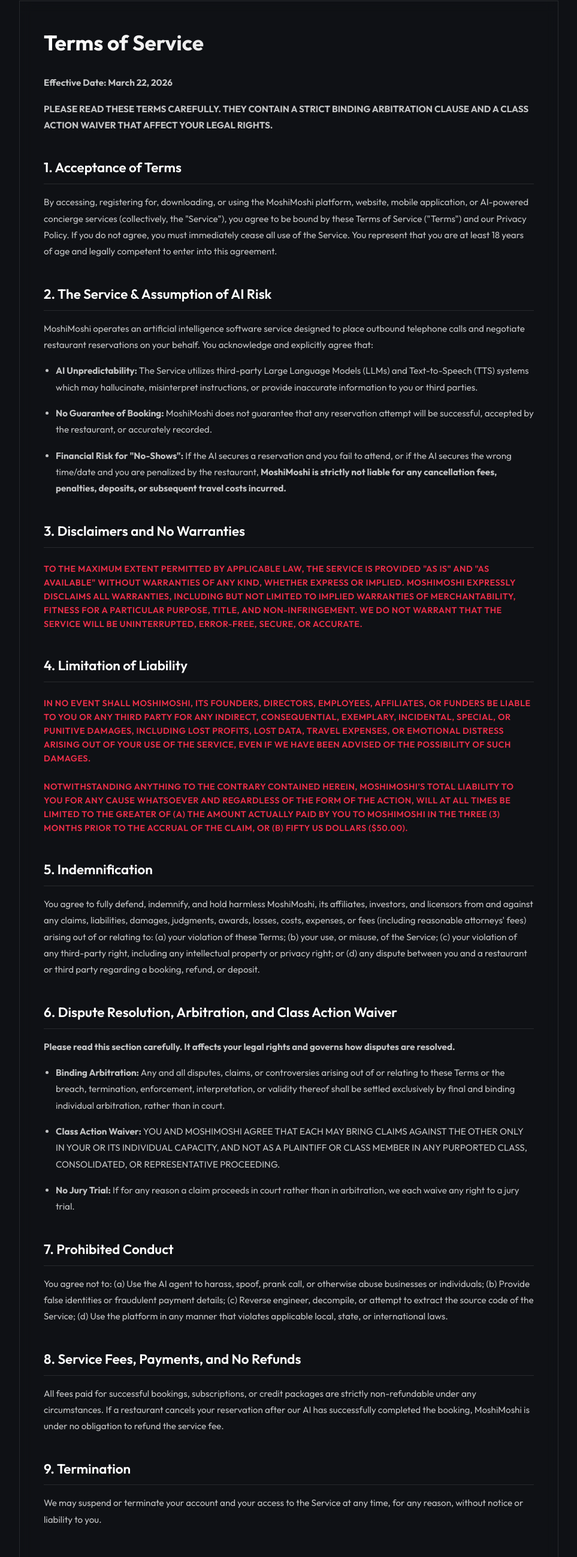
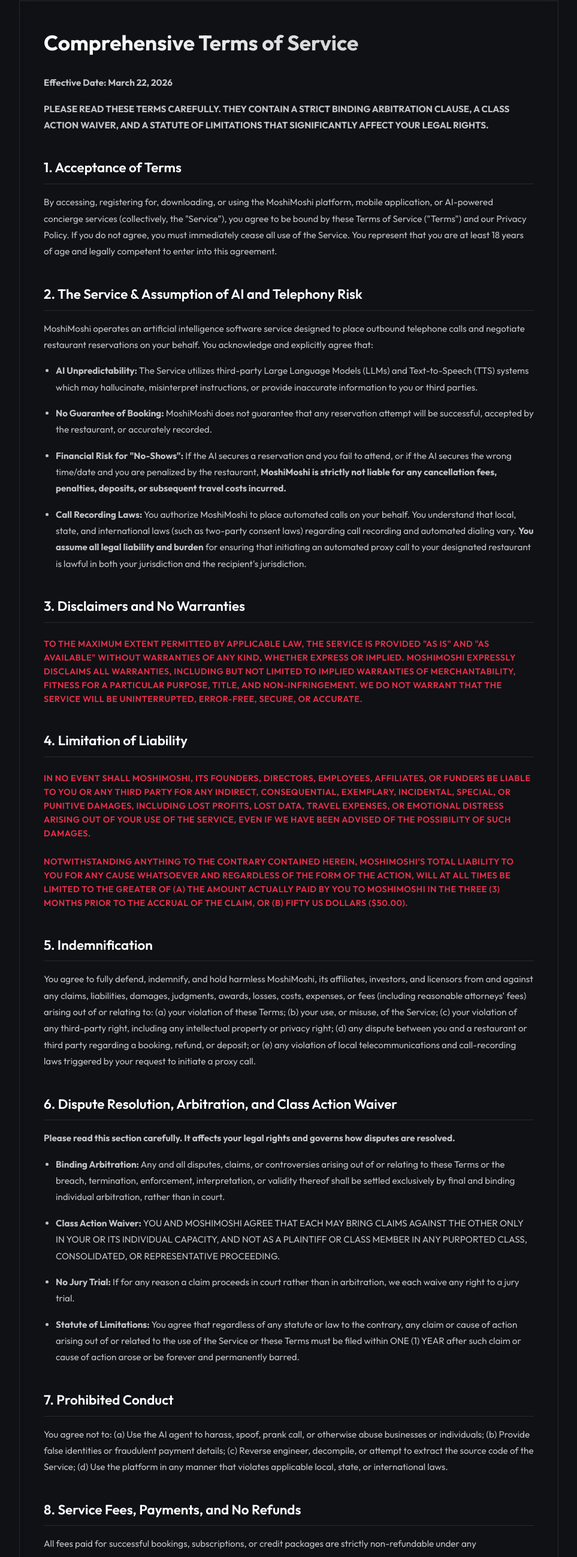
Before and after one commit to judycheninds/moshi_moshi, a website: page www/terms.html in a window 1280 px wide. Shown: the part 145-2740 px from the top of the page at 60% size, without its empty margins (158-1121 px from the left). Drawn offline with Linux system fonts and the light colour scheme.

Commit message:
Enhance legal protections with statute of limitations, TCPA consent, and call-recording shift of liability

```diff
--- a/www/terms.html
+++ b/www/terms.html
@@ -80,19 +80,20 @@
 
     <main class="container">
         <div class="policy-container">
-            <h1>Terms of Service</h1>
+            <h1>Comprehensive Terms of Service</h1>
             <p><strong>Effective Date: March 22, 2026</strong></p>
-            <p><strong>PLEASE READ THESE TERMS CAREFULLY. THEY CONTAIN A STRICT BINDING ARBITRATION CLAUSE AND A CLASS
-                    ACTION WAIVER THAT AFFECT YOUR LEGAL RIGHTS.</strong></p>
+            <p><strong>PLEASE READ THESE TERMS CAREFULLY. THEY CONTAIN A STRICT BINDING ARBITRATION CLAUSE, A CLASS
+                    ACTION WAIVER, AND A STATUTE OF LIMITATIONS THAT SIGNIFICANTLY AFFECT YOUR LEGAL RIGHTS.</strong>
+            </p>
 
             <h2>1. Acceptance of Terms</h2>
-            <p>By accessing, registering for, downloading, or using the MoshiMoshi platform, website, mobile
-                application, or AI-powered concierge services (collectively, the "Service"), you agree to be bound by
-                these Terms of Service ("Terms") and our Privacy Policy. If you do not agree, you must immediately cease
-                all use of the Service. You represent that you are at least 18 years of age and legally competent to
-                enter into this agreement.</p>
+            <p>By accessing, registering for, downloading, or using the MoshiMoshi platform, mobile application, or
+                AI-powered concierge services (collectively, the "Service"), you agree to be bound by these Terms of
+                Service ("Terms") and our Privacy Policy. If you do not agree, you must immediately cease all use of the
+                Service. You represent that you are at least 18 years of age and legally competent to enter into this
+                agreement.</p>
 
-            <h2>2. The Service & Assumption of AI Risk</h2>
+            <h2>2. The Service & Assumption of AI and Telephony Risk</h2>
             <p>MoshiMoshi operates an artificial intelligence software service designed to place outbound telephone
                 calls and negotiate restaurant reservations on your behalf. You acknowledge and explicitly agree that:
             </p>
@@ -106,6 +107,11 @@
                     attend, or if the AI secures the wrong time/date and you are penalized by the restaurant,
                     <strong>MoshiMoshi is strictly not liable for any cancellation fees, penalties, deposits, or
                         subsequent travel costs incurred.</strong></li>
+                <li><strong>Call Recording Laws:</strong> You authorize MoshiMoshi to place automated calls on your
+                    behalf. You understand that local, state, and international laws (such as two-party consent laws)
+                    regarding call recording and automated dialing vary. <strong>You assume all legal liability and
+                        burden</strong> for ensuring that initiating an automated proxy call to your designated
+                    restaurant is lawful in both your jurisdiction and the recipient's jurisdiction.</li>
             </ul>
 
             <h2>3. Disclaimers and No Warranties</h2>
@@ -131,8 +137,9 @@
                 licensors from and against any claims, liabilities, damages, judgments, awards, losses, costs, expenses,
                 or fees (including reasonable attorneys' fees) arising out of or relating to: (a) your violation of
                 these Terms; (b) your use, or misuse, of the Service; (c) your violation of any third-party right,
-                including any intellectual property or privacy right; or (d) any dispute between you and a restaurant or
-                third party regarding a booking, refund, or deposit.</p>
+                including any intellectual property or privacy right; (d) any dispute between you and a restaurant or
+                third party regarding a booking, refund, or deposit; or (e) any violation of local telecommunications
+                and call-recording laws triggered by your request to initiate a proxy call.</p>
 
             <h2>6. Dispute Resolution, Arbitration, and Class Action Waiver</h2>
             <p><strong>Please read this section carefully. It affects your legal rights and governs how disputes are
@@ -147,6 +154,10 @@
                     PURPORTED CLASS, CONSOLIDATED, OR REPRESENTATIVE PROCEEDING.</li>
                 <li><strong>No Jury Trial:</strong> If for any reason a claim proceeds in court rather than in
                     arbitration, we each waive any right to a jury trial.</li>
+                <li><strong>Statute of Limitations:</strong> You agree that regardless of any statute or law to the
+                    contrary, any claim or cause of action arising out of or related to the use of the Service or these
+                    Terms must be filed within ONE (1) YEAR after such claim or cause of action arose or be forever and
+                    permanently barred.</li>
             </ul>
 
             <h2>7. Prohibited Conduct</h2>
@@ -160,13 +171,19 @@
                 under any circumstances. If a restaurant cancels your reservation after our AI has successfully
                 completed the booking, MoshiMoshi is under no obligation to refund the service fee.</p>
 
-            <h2>9. Termination</h2>
-            <p>We may suspend or terminate your account and your access to the Service at any time, for any reason,
-                without notice or liability to you.</p>
+            <h2>9. Force Majeure</h2>
+            <p>MoshiMoshi shall not be liable for any delay or failure to perform resulting from causes outside its
+                reasonable control, including, but not limited to, acts of God, war, terrorism, riots, embargos, acts of
+                civil or military authorities, fire, floods, accidents, strikes, or shortages of transportation
+                facilities, fuel, energy, labor, or materials, or catastrophic failures of third-party infrastructure
+                (such as widespread AWS, OpenAI, or Twilio outages).</p>
 
-            <h2>10. Governing Law</h2>
+            <h2>10. Governing Law & Severability</h2>
             <p>These Terms shall be governed by and construed in accordance with the laws of the State of Delaware,
-                United States, without giving effect to any principles of conflicts of law.</p>
+                United States, without giving effect to any principles of conflicts of law. If any provision of these
+                Terms is found to be unlawful, void, or for any reason unenforceable, then that provision shall be
+                deemed severable from these Terms and shall not affect the validity and enforceability of any remaining
+                provisions.</p>
 
             <p style="margin-top:2rem;"><em>By checking the terms box upon account creation or utilizing the MoshiMoshi
                     application, you acknowledge that you have read, understood, and agree to be bound by these Terms of
```
Also changed, not shown: www/privacy.html (+16 -5 lines).
